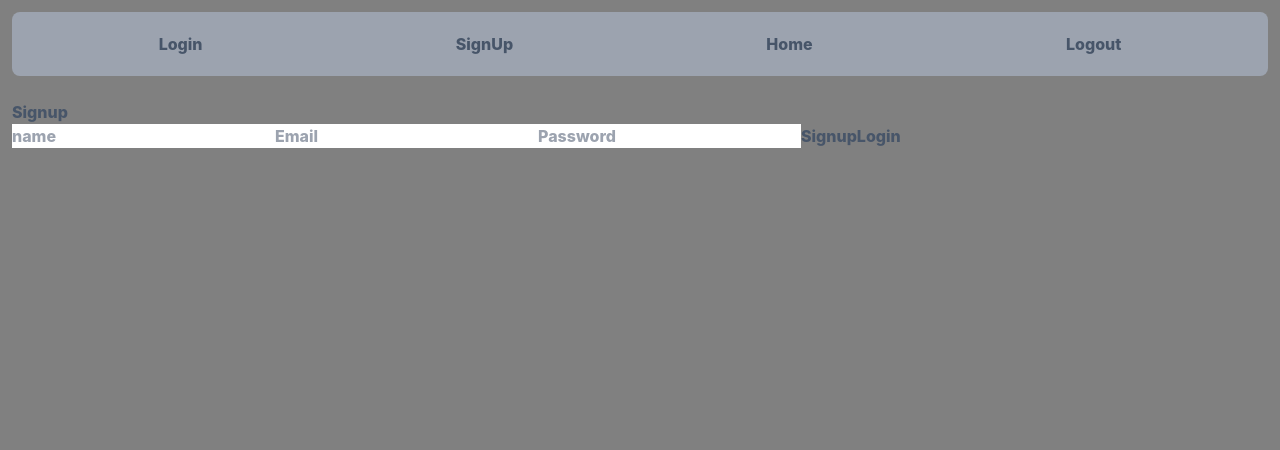
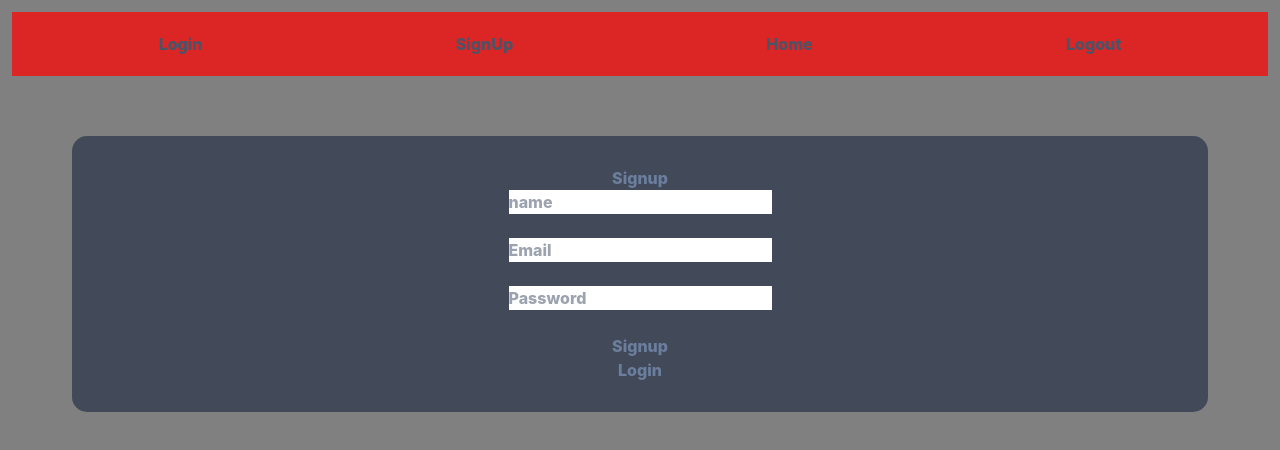
Before and after one commit to sabby74/own-login-signup-mern-frontend, a React (Create React App) app: page /signup in a window 1280 px wide. Shown: the top 450 px of the page. Built offline with nearby package versions, Linux system fonts and the light colour scheme.

Commit message:
added code

```diff
--- a/src/App.css
+++ b/src/App.css
@@ -17,10 +17,11 @@
   flex-direction: column;
   align-items: center;
   justify-content: center;
-  background-color: #282c34;
+  background-color: #424a59;
   padding: 30px;
   margin: 60px 60px 150px 60px;
   border-radius: 15px;
+  color: #6c7e9e;
 
 }
 .signup{
@@ -28,10 +29,12 @@
   flex-direction: column;
   align-items: center;
   justify-content: center;
-  background-color: #282c34;
+  background-color: #424a59;
   padding: 30px;
   margin: 60px 60px 150px 60px;
   border-radius: 15px;
+  color: #6c7e9e;
+
 }
 
 .App-header {
--- a/src/components/Header.jsx
+++ b/src/components/Header.jsx
@@ -5,7 +5,7 @@ import { useNavigate } from 'react-router-dom'
 const Header = () => {
   const navigate = useNavigate();
   return (
-    <nav className="flex flex-row justify-around p-5 mb-6 " >
+    <nav className="bg-red-600 flex flex-row justify-around p-5 mb-6 " >
 
         <Link className="hover:italic" to="/login">
           <div>Login</div>
--- a/src/pages/Login.jsx
+++ b/src/pages/Login.jsx
@@ -11,8 +11,9 @@ function Login() {
 
   const handleLogin = async () => {
     try {
-      const response = await axios.post('http://your-backend-api/login', { email, password });
+      const response = await axios.post('https://own-loginsignup-mern.onrender.com/login', { email, password });
       console.log('Login Response:', response.data);
+      console.log(response.data);
     } catch (error) {
       console.error('Error during login:', error);
     }
@@ -35,10 +36,12 @@ function Login() {
 
   return (
 
-    <div>
+    <div className="login">
     <h2>Login</h2>
     <input type="email" placeholder="Email" value={email} onChange={(e) => setEmail(e.target.value)} />
+    <br />
     <input type="password" placeholder="Password" value={password} onChange={(e) => setPassword(e.target.value)} />
+    <br />
     <button onClick={handleLogin}>Login</button>
     <Link to="/signup">Signup</Link>
   </div>
--- a/src/pages/Signup.jsx
+++ b/src/pages/Signup.jsx
@@ -7,15 +7,21 @@ function Signup() {
   const [name, setName] = useState("");
   const [email, setEmail] = useState("");
   const [password, setPassword] = useState("");
-const navigate = useNavigate()
-
+  const navigate = useNavigate();
 
   const handleSignup = async () => {
     try {
-      const response = await axios.post('https://own-loginsignup-mern.onrender.com/signup', { name , email, password });
-      console.log('Signup Response:', response.data);
+      const response = await axios.post("https://own-loginsignup-mern.onrender.com/signup", {
+        name,
+        email,
+        password,
+      });
+      console.log("Signup Response:", response.data);
+      {
+        navigate("/home");
+      }
     } catch (error) {
-      console.error('Error during signup:', error);
+      console.error("Error during signup:", error);
     }
   };
   //   const handleSignup = (e) => {
@@ -28,16 +34,31 @@ const handleSignup = async () => {
   //     .catch(err => console.log(err))
   //   }
   return (
-    <div>
+    <div className="signup">
       <h2>Signup</h2>
-    <input type="name" placeholder="name" value={name} onChange={(e) => setName(e.target.value)} />
-    <input type="email" placeholder="Email" value={email} onChange={(e) => setEmail(e.target.value)} />
-    <input type="password" placeholder="Password" value={password} onChange={(e) => setPassword(e.target.value)} />
+      <input
+        type="name"
+        placeholder="name"
+        value={name}
+        onChange={(e) => setName(e.target.value)}
+      />
+      <br />
+      <input
+        type="email"
+        placeholder="Email"
+        value={email}
+        onChange={(e) => setEmail(e.target.value)}
+      />
+        <br />
+      <input
+        type="password"
+        placeholder="Password"
+        value={password}
+        onChange={(e) => setPassword(e.target.value)}
+      />
+        <br />
       <button onClick={handleSignup}>Signup</button>
-    <Link
-          to="/login"
-          className=""
-        >
+      <Link className="" to="/login">
         Login
       </Link>
     </div>
```
Lines whose indentation alone changed are shown as unchanged.
